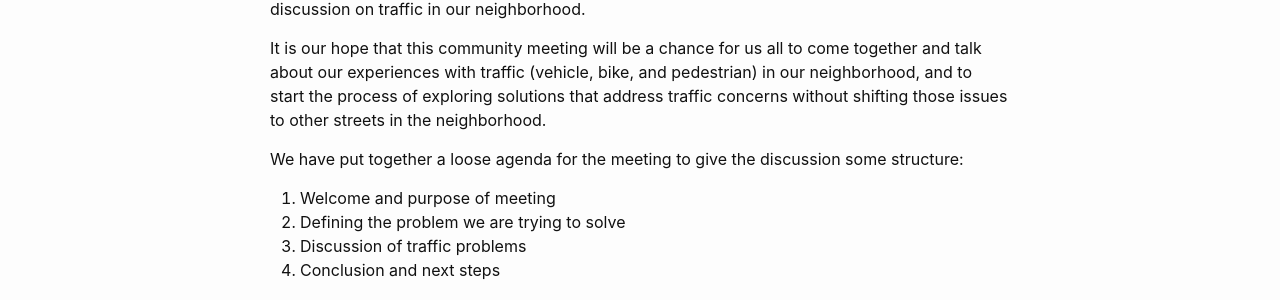
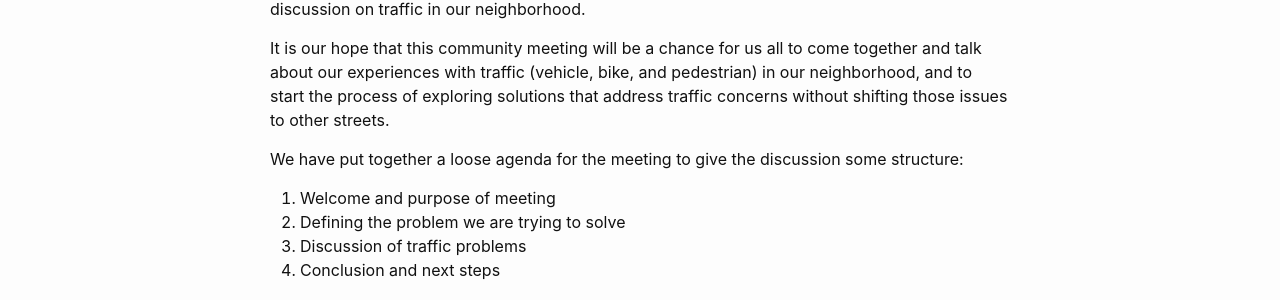
Before and after one commit to aldenc/Rockridge, a Jekyll site: the page built from _posts/2026-09-29-Community-Meeting-October-26th.markdown, in a window 1280 px wide. Shown: the part 362-662 px from the top of the page. Built offline with Jekyll 4.4.1, drawn with Linux system fonts in a browser that asks for light colours.

Commit message:
Update 2026-09-29-Community-Meeting-October-26th.markdown
Text edit

```diff
--- a/_posts/2026-09-29-Community-Meeting-October-26th.markdown
+++ b/_posts/2026-09-29-Community-Meeting-October-26th.markdown
@@ -6,7 +6,7 @@ We invite you to join your neighbors in a discussion about traffic in the Rockri
 
 After the City made it clear there are no longer any plans to install diverters in our neighborhood, and asked for more consensus on traffic remedies, a small group of neighbors made up of people from both sides of the diverter issue came together with the goal of facilitating a broader discussion on traffic in our neighborhood.
 
-It is our hope that this community meeting will be a chance for us all to come together and talk about our experiences with traffic (vehicle, bike, and pedestrian) in our neighborhood, and to start the process of exploring solutions that address traffic concerns without shifting those issues to other streets in the neighborhood.
+It is our hope that this community meeting will be a chance for us all to come together and talk about our experiences with traffic (vehicle, bike, and pedestrian) in our neighborhood, and to start the process of exploring solutions that address traffic concerns without shifting those issues to other streets.
 
 We have put together a loose agenda for the meeting to give the discussion some structure:
 1. Welcome and purpose of meeting
```
